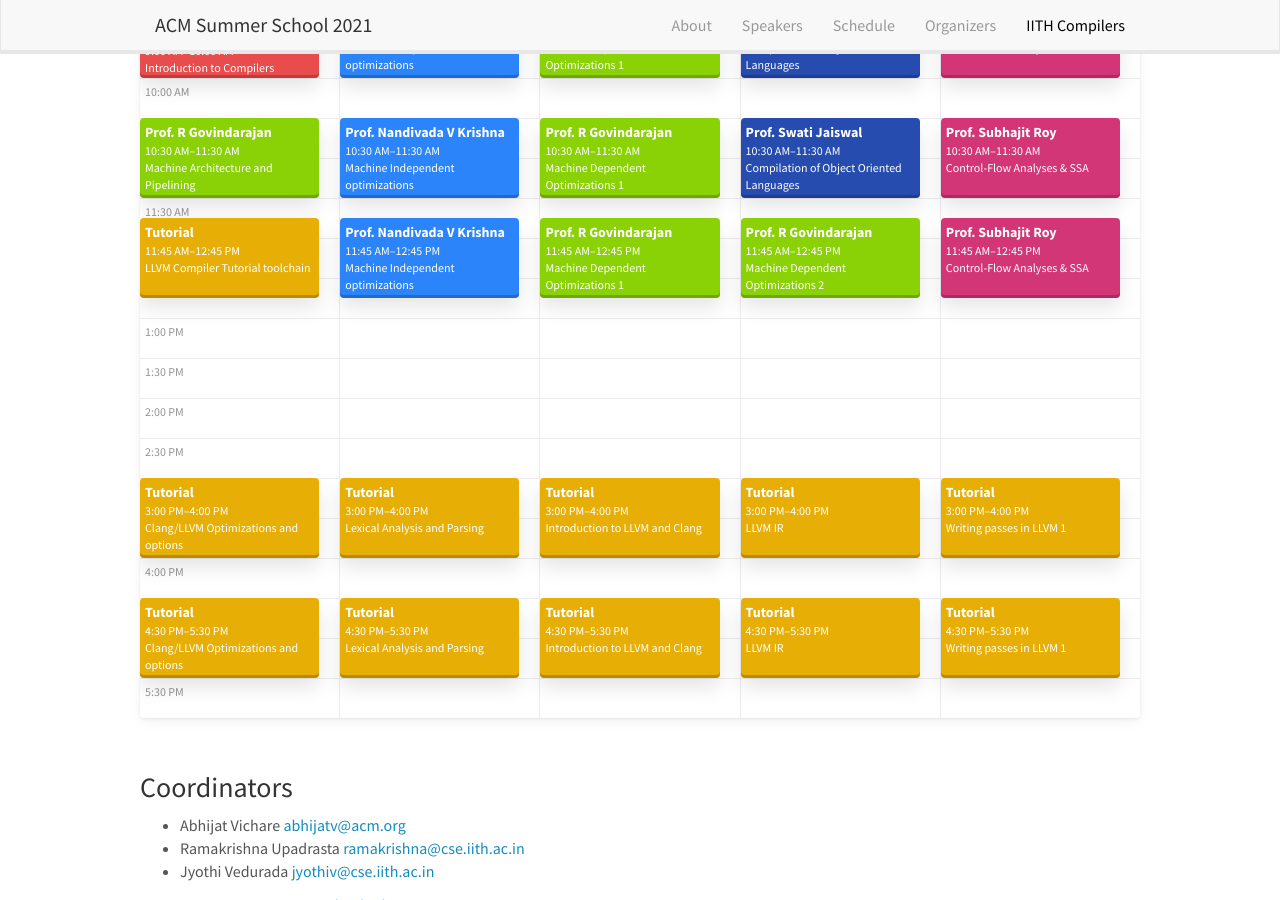
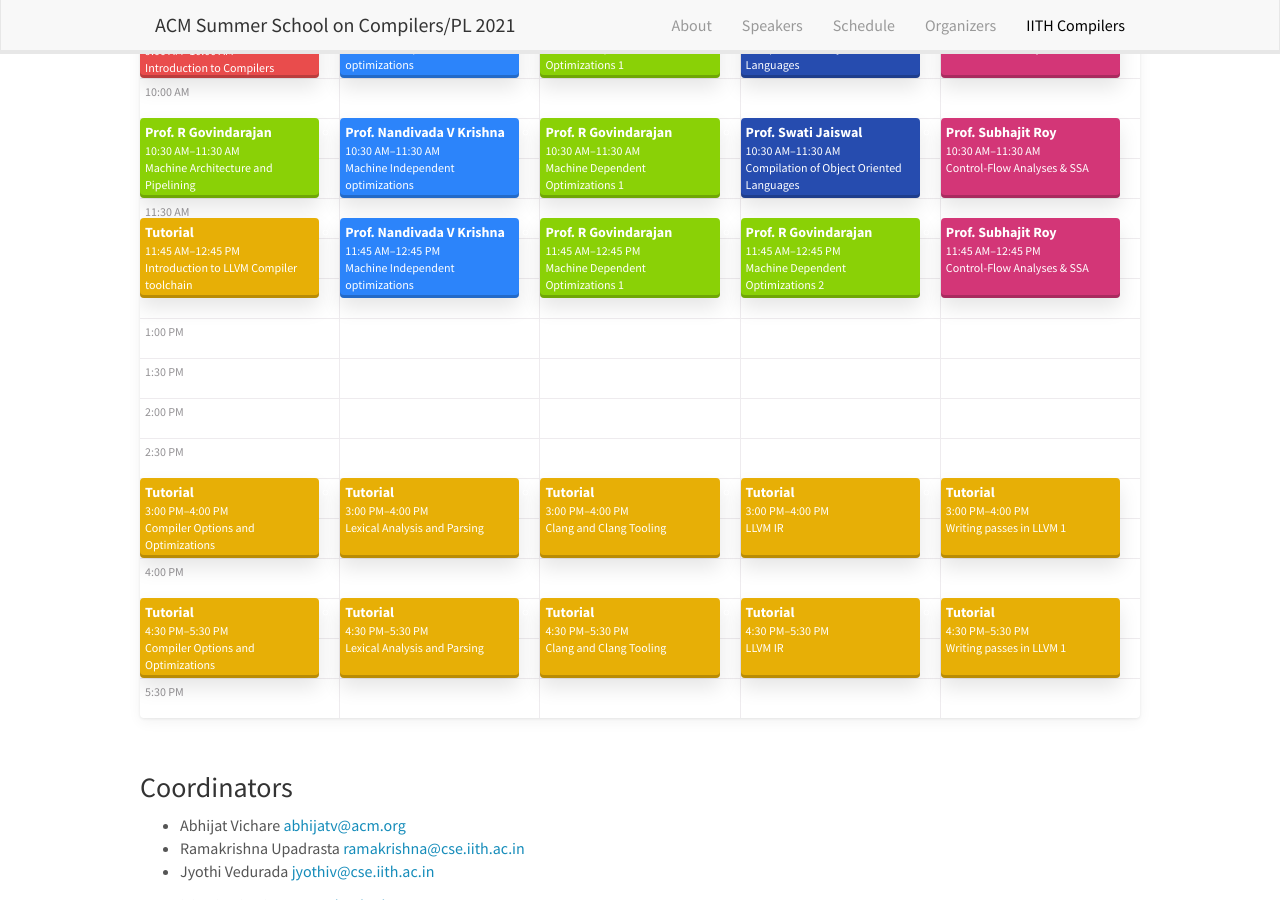
Before and after one commit to utpalbora/compilers.cse.iith.ac.in, a Jekyll site: the page built from _pages/summer_school.md, in a window 1280 px wide and 900 px high, scrolled down 2601 px. Built offline with Jekyll 4.4.1, drawn with Linux system fonts in a browser that asks for light colours; nearby versions of some CDN libraries; some of the changed text lies outside the part shown.

Commit message:
Updating summer school page/title

```diff
--- a/_data/news.yml
+++ b/_data/news.yml
@@ -1,5 +1,5 @@
 - date: 2021-06-28
-  status: "ACM Summer School 2021"
+  status: "ACM Summer School on Compilers/PL 2021"
   new : "true"
   url: "../event/summerschool2021/"
   headline: "Summer School on Programming Language Analysis and Optimizations, Hosted by IIT Hyderabad"
--- a/_includes/event_header.html
+++ b/_includes/event_header.html
@@ -8,7 +8,7 @@
           <span class="icon-bar"></span>
         </button>
 
-      <a class="navbar-brand" href="{{ site.url }}{{ site.baseurl }}/event/summerschool2021">ACM Summer School 2021</a>
+      <a class="navbar-brand" href="{{ site.url }}{{ site.baseurl }}/event/summerschool2021">ACM Summer School on Compilers/PL 2021</a>
       </div>
       <div class="collapse navbar-collapse" id="navbar-collapse-1">
         <ul class="nav navbar-nav navbar-right navbar-dark">
--- a/_includes/news.html
+++ b/_includes/news.html
@@ -39,7 +39,7 @@
 	{% endif %}
 	{{ article.date }}
 	<p><em>
-	{% if article.status == "ACM Summer School 2021" %}
+	{% if article.status == "ACM Summer School on Compilers/PL 2021" %}
 	<a href="{{ site.url }}{{ site.baseurl }}/event/summerschool2021" target="_blank">{{ article.status }}</a>
 	{% else %}
 	{{ article.status }}
```
Also changed, not shown: _pages/summer_school.md (+1 -1 lines), _schedules/week1.md (+5 -5 lines).
